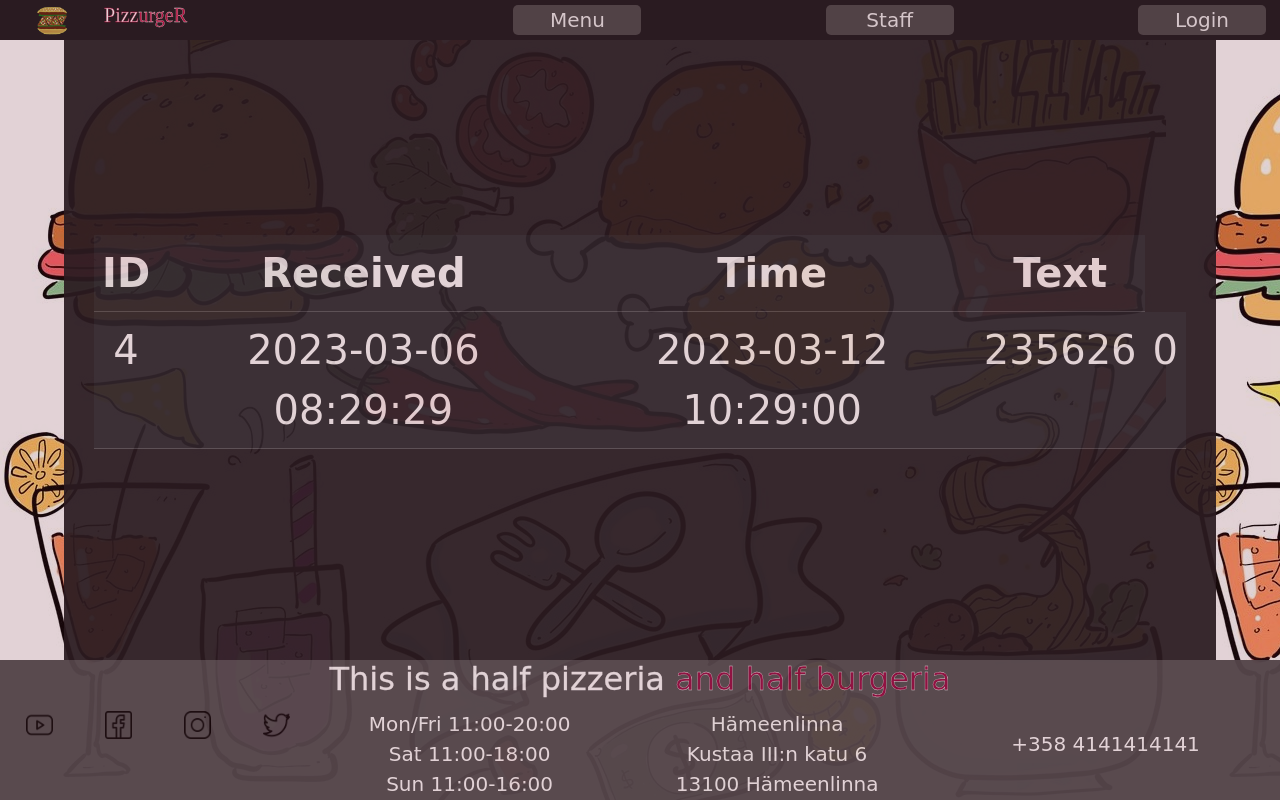
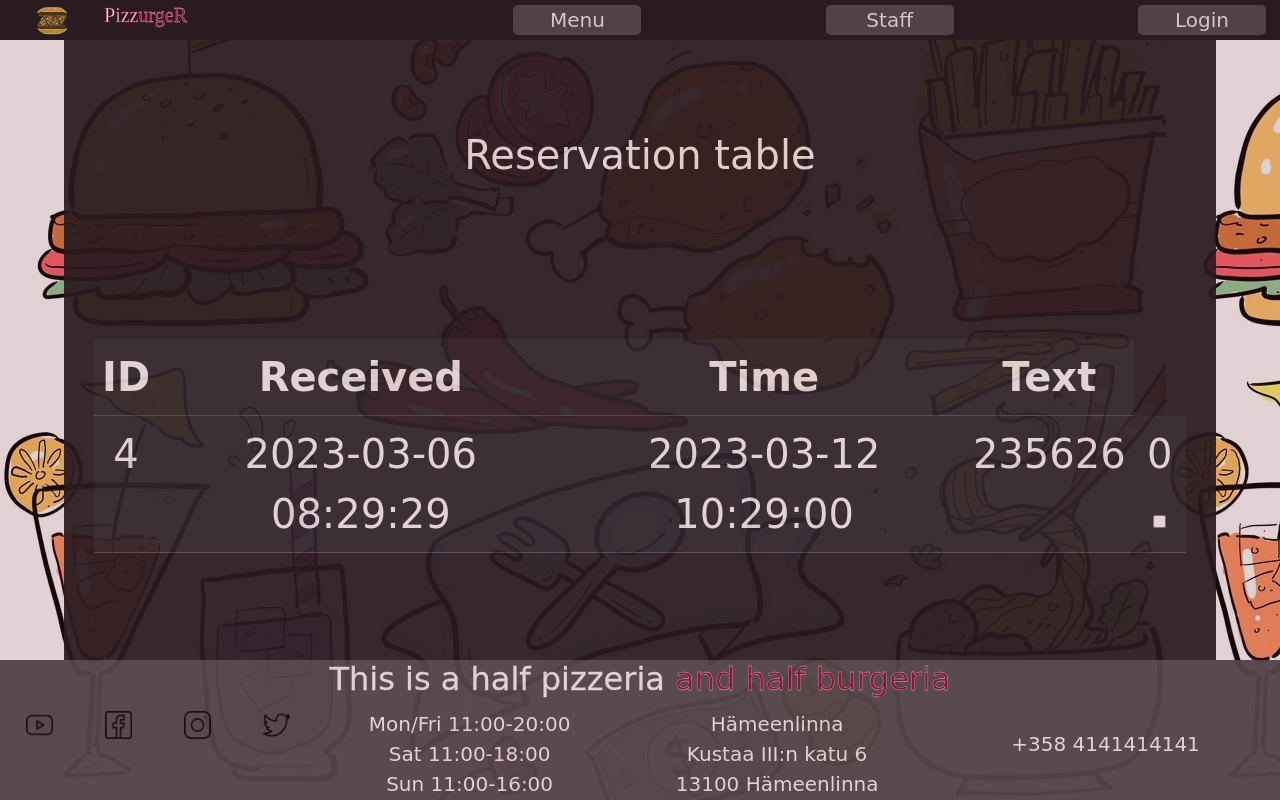
Before and after one commit to Timo-joinllur/Team4_WEBPROG, a PHP site: page /admin.php in a window 1280 px wide. Run offline with PHP 8.4, Linux system fonts and the light colour scheme; data comes from the database, SQL or seed files in the repository; data that the repository does not hold is empty; some web fonts are replaced.

Commit message:
Updated reservation text field
Also added checkboxes to admin tools (they don't have any functions yet)

```diff
--- a/layout/admin.php
+++ b/layout/admin.php
@@ -1,10 +1,11 @@
 <?php
 include "header.php";
-include 'db.php'
+include 'db.php';
 ?>
 
+<h1> Reservation table </h1>
+
 <?php
-
     $sql = "select * from reservation order by time desc";
 
     $result = $connection -> query($sql);
@@ -18,7 +19,7 @@ include 'db.php'
             <td>$row[received]</td>
             <td>$row[time]</td>
             <td>$row[text]</td>
-            <td>$row[complete]</td>
+            <td>$row[complete]<input type= 'checkbox' name='checkbox' value='' id='checkbox'></td></td>
             </tr>
         ";
         }
@@ -36,7 +37,4 @@ include 'db.php'
 
 
 
-
-
-
 <?php include "footer.php"; ?>
--- a/layout/reserve.php
+++ b/layout/reserve.php
@@ -7,7 +7,7 @@
                     <input type="datetime-local" name="time" required>
 
                 <p>Additional notes</p>
-                    <input type="text" name="text" placeholder="e.g How many people?">
+                    <textarea name="text" style="width: 700px"> </textarea>
                     <br><br>
                     <input type="submit" name="submit" value="Submit">
             </form>
```
